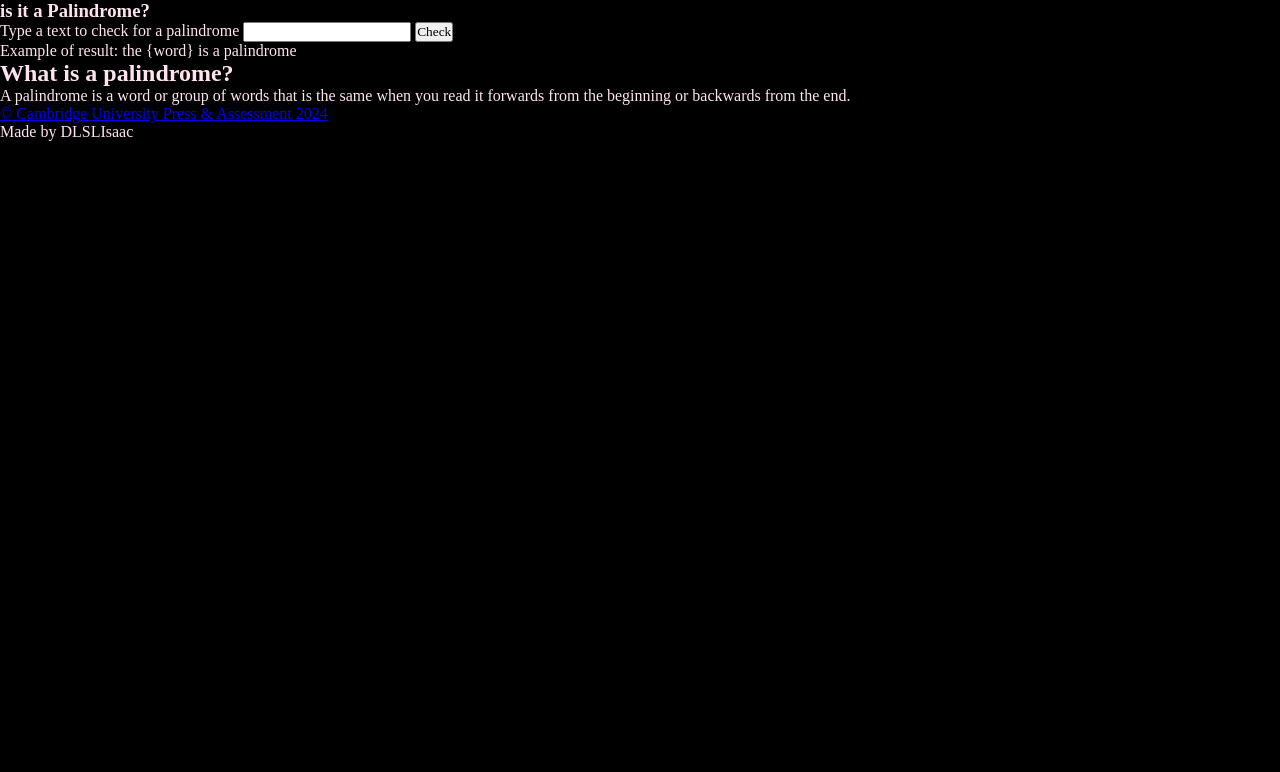
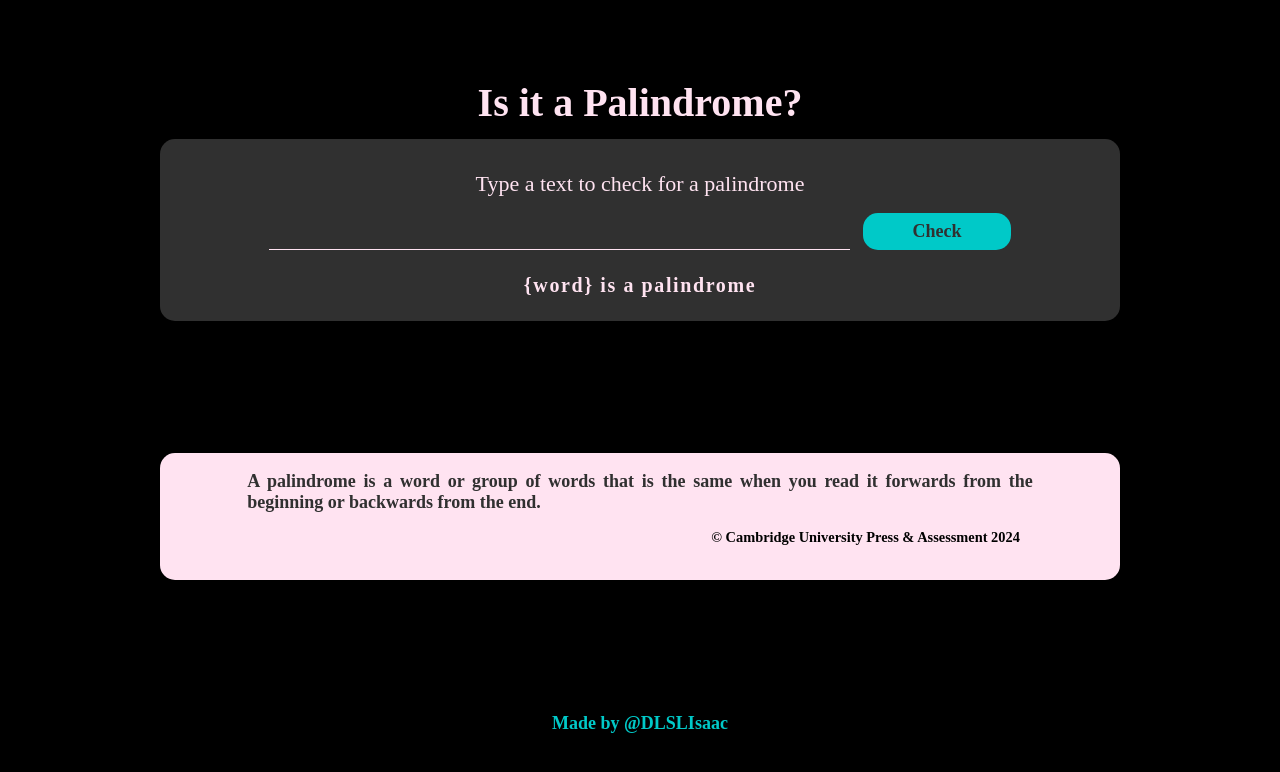
Before and after one commit to DLSLIsaac/Palindrome-Checker, a plain HTML site: page index.html in a window 1280 px wide. Drawn offline with Linux system fonts and the light colour scheme.

Commit message:
Added the styles for small, medium and large screens to the page

```diff
--- a/index.html
+++ b/index.html
@@ -11,35 +11,34 @@
     <section>
       <article>
         <header>
-          <h1 class="title">is it a Palindrome?</h1>
+          <h1 class="title">Is it a Palindrome?</h1>
         </header>
-        <div>
+        <div class="panel">
           <form action="">
             <label for="text-input">Type a text to check for a palindrome</label>
-            <input type="text" id="text-input">
-            <button type="submit" id="check-btn">Check</button>
+            <div class="input-cont">
+              <input type="text" id="text-input">
+              <button type="submit" id="check-btn">Check</button>
+            </div>
           </form>
           <div class="result">
-            <p>Example of result: the {word} is a palindrome</p>
+            <p class="result-txt">{word} is a palindrome</p>
           </div>
         </div>
       </article>
-      <article>
-        <header>
-          <h2>What is a palindrome?</h2>
-        </header>
-        <blockquote cite="https://dictionary.cambridge.org/us/dictionary/english/palindrome">
-          <p>
+      <article class="info">
+        <blockquote class="cite" cite="https://dictionary.cambridge.org/us/dictionary/english/palindrome">
+          <p class="cite-txt">
             A <span>palindrome</span> is a word or group of words that is the same when you read it forwards from the
             beginning or backwards from the end.
           </p>
-          <a href="https://dictionary.cambridge.org/us/dictionary/english/palindrome">
+          <a class="cite-ref" href="https://dictionary.cambridge.org/us/dictionary/english/palindrome">
             © Cambridge University Press & Assessment 2024
           </a>
         </blockquote>
       </article>
       <footer>
-        <p>Made by DLSLIsaac</p>
+        <p>Made by @DLSLIsaac</p>
       </footer>
     </section>
   </main>
--- a/styles.css
+++ b/styles.css
@@ -26,4 +26,169 @@ main{
 main > section {
   width: 100%;
   height: 100%;
+  display: flex;
+  flex-direction: column;
+  justify-content: space-around;
+  align-items: center;
 }
+
+main >section > article, footer {
+  width: 80%;
+}
+
+article header {
+  margin: 0.8rem 0;
+}
+
+.title {
+  font-size: 2.5rem;
+  margin: 0.5rem 0;
+  color: var(--light-pink);
+  text-align: center;
+}
+
+.panel {
+  background-color: var(--light-black);
+  border-radius: 15px;
+  padding: 0.7rem 1rem;
+}
+
+.panel form label {
+  display: inline-block;
+  font-size: 1.25rem;
+  font-weight: 100;
+  margin: 1rem 0;
+}
+
+.input-cont{
+  width: 100%;
+  display: flex;
+  flex-direction: column;
+  gap: 0.8rem;
+  margin: 0.5rem 0 1rem;
+}
+
+.panel form input {
+  flex-grow: 1;
+  border-bottom: 1px solid var(--light-pink);
+  border-top: none;
+  border-left: none;
+  border-right: none;
+  background-color: transparent;
+  font-size: 1.5rem;
+  text-align: center;
+  color: var(--light-pink);
+}
+
+.panel form input:focus{
+  outline: none;
+  border-color: var(--cyan);
+}
+
+#check-btn {
+  background-color: var(--cyan);
+  padding: 0.5rem;
+  border-radius: 15px;
+  outline: none;
+  border: none;
+  font-size: large;
+  color: var(--light-black);
+  font-weight: 800;
+}
+
+.result {
+  padding: 0.5rem 0;
+}
+
+.result-txt{
+  color: var(--light-pink);
+  font-size: 1.25rem;
+  text-align: center;
+  font-weight: 800;
+  letter-spacing: 0.1rem;
+}
+
+.info{
+  background-color: var(--light-pink);
+  border-radius: 15px;
+  color: var(--light-black);
+  padding: 0.5rem 1rem;
+}
+
+.cite{
+  font-size: 1.125rem;
+}
+
+.cite-txt{
+  font-weight: 600;
+  text-align: justify;
+}
+
+.cite-ref{
+  width: 100%;
+  display: inline-block;
+  font-size: 0.9rem;
+  text-align: right;
+  text-decoration: none;
+  color: var(--black);
+  font-weight: 700;
+  margin: 0.2rem 0;
+}
+
+footer p{
+  text-align: center;
+  color: var(--cyan);
+  font-size: 1rem;
+  font-weight: 800;
+}
+
+@media screen and (min-width: 768px){
+  main >section > article, footer {
+    width: 75%;
+  }
+
+  .panel{
+    padding: 1rem;
+  }
+
+  .panel form {
+    width: 80%;
+    margin: 0 auto;
+  }
+
+  .panel form label {
+    width: 100%;
+    display: block;
+    text-align: center;
+    font-size: 1.375rem;
+  }
+
+  .input-cont{
+    flex-direction: row;
+  }
+
+  .panel form input {
+    flex-basis: 70%;
+  }
+
+  #check-btn {
+    flex-basis: 20%;
+  }
+
+  .info{
+    padding: 1.125rem;
+  }
+
+  .cite{
+    width: 85%;
+    margin: 0 auto;
+  }
+
+  .cite-ref{
+    padding: 0.8rem;
+  }
+
+  footer p{
+    font-size: 1.125rem;
+  }
+}
```
